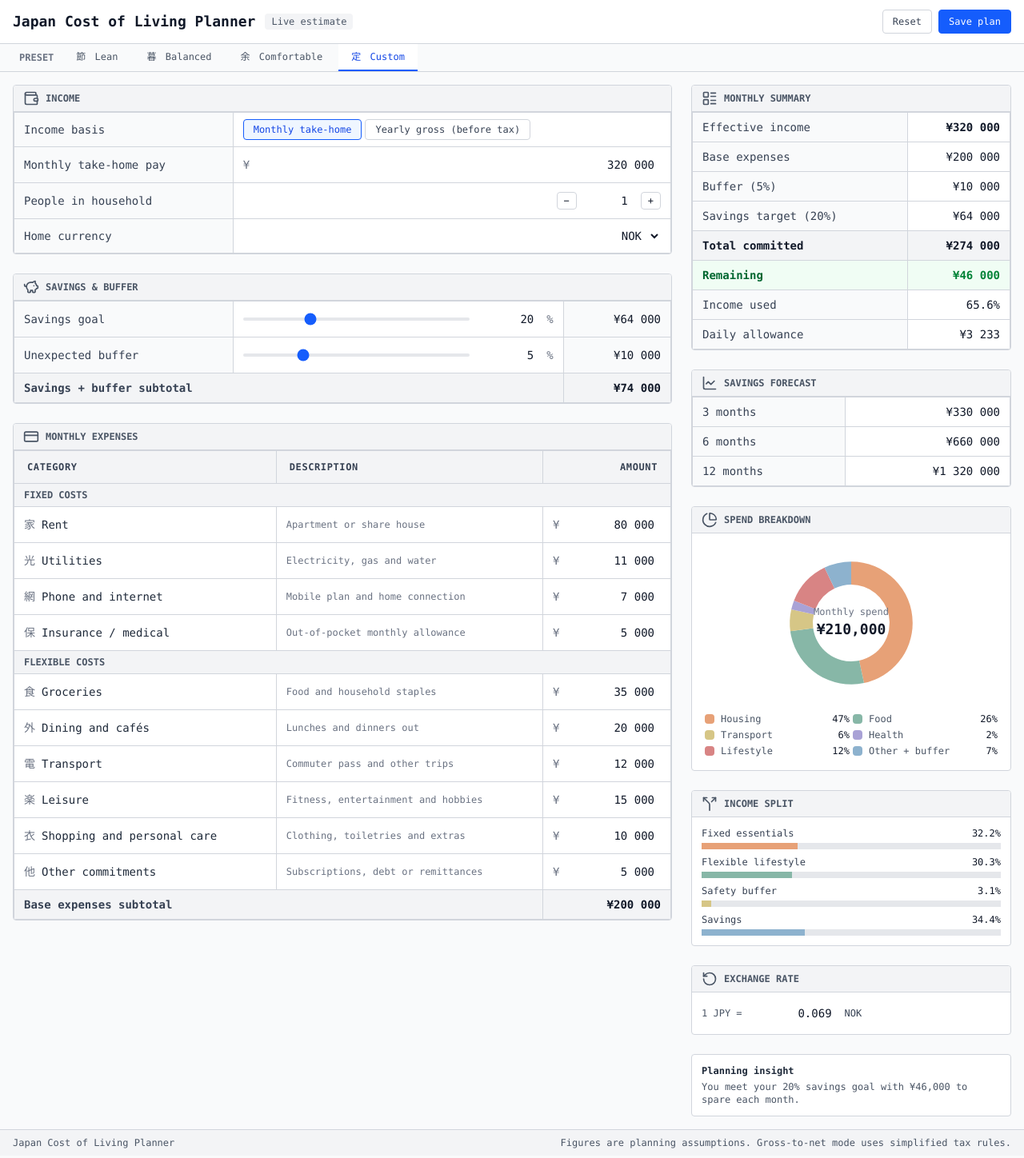
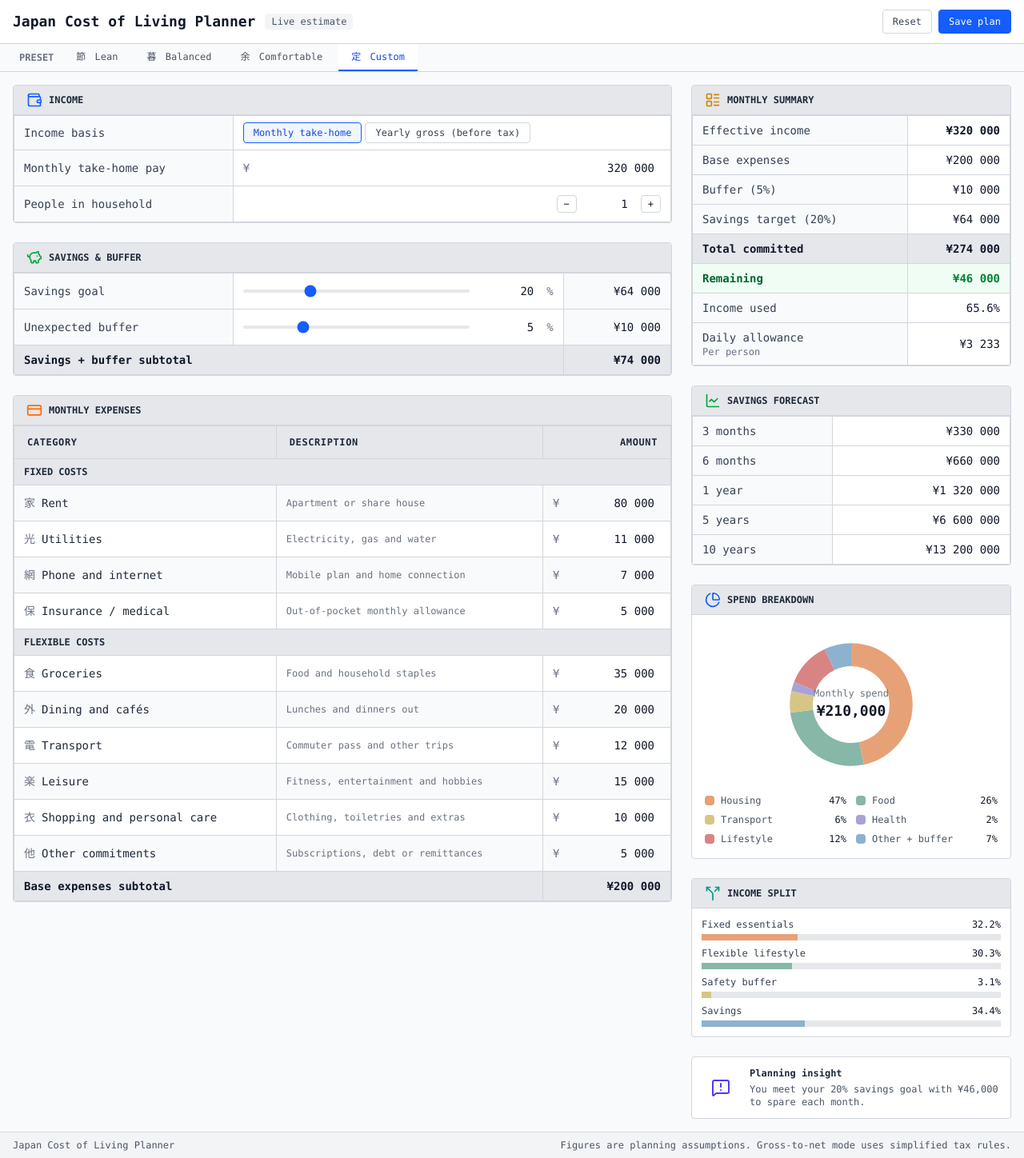
Before and after one commit to dewald-els/svelte-expenses-calculator, a Svelte app: page / in a window 1280 px wide. Shown: the whole page at 80% size. Built offline with nearby package versions, Linux system fonts and the light colour scheme.

Commit message:
feat: Better UI, savings forecast, per person spend

```diff
--- a/src/App.svelte
+++ b/src/App.svelte
@@ -11,14 +11,12 @@
   import {
     computePresetExpenses,
     createDefaultPlanInput,
-    currencyRates,
     findMatchingPresetName,
     presetExpenses,
   } from "./lib/planner/presets";
   import {
     fixedExpenseFields,
     flexibleExpenseFields,
-    type CurrencyCode,
     type EmploymentDurationBand,
     type ExpenseId,
     type IncomeInputMode,
@@ -55,10 +53,8 @@
     savingsForecast: `<g fill="none" stroke="currentColor" stroke-linecap="round" stroke-linejoin="round" stroke-width="2"><path d="M3 3v16a2 2 0 0 0 2 2h16"/><path d="m19 9l-5 5l-4-4l-3 3"/></g>`,
     spendBreakdown: `<g fill="none" stroke="currentColor" stroke-linecap="round" stroke-linejoin="round" stroke-width="2"><path d="M21 12c.552 0 1.005-.449.95-.998a10 10 0 0 0-8.953-8.951c-.55-.055-.998.398-.998.95v8a1 1 0 0 0 1 1z"/><path d="M21.21 15.89A10 10 0 1 1 8 2.83"/></g>`,
     incomeSplit: `<g fill="none" stroke="currentColor" stroke-linecap="round" stroke-linejoin="round" stroke-width="2"><path d="M16 3h5v5M8 3H3v5"/><path d="M12 22v-8.3a4 4 0 0 0-1.172-2.872L3 3m12 6l6-6"/></g>`,
-    exchangeRate: `<g fill="none" stroke="currentColor" stroke-linecap="round" stroke-linejoin="round" stroke-width="2"><path d="M3 12a9 9 0 1 0 9-9a9.75 9.75 0 0 0-6.74 2.74L3 8"/><path d="M3 3v5h5"/></g>`,
+    taxBreakdown: `<path fill="none" stroke="currentColor" stroke-linecap="round" stroke-linejoin="round" stroke-width="2" d="M22 17a2 2 0 0 1-2 2H6.828a2 2 0 0 0-1.414.586l-2.202 2.202A.71.71 0 0 1 2 21.286V5a2 2 0 0 1 2-2h16a2 2 0 0 1 2 2zm-10-2h.01M12 7v4"/>`,
   };
-
-  const currencyOptions = Object.keys(currencyRates) as CurrencyCode[];
   const durationOptions: Array<{
     value: EmploymentDurationBand;
     label: string;
@@ -141,16 +137,6 @@
 
   function stepHousehold(direction: number): void {
     updateHousehold(String(planInput.household + direction));
-  }
-
-  function updateCurrency(value: string): void {
-    const currency = value as CurrencyCode;
-    planInput.currency = currency;
-    planInput.exchangeRate = currencyRates[currency] ?? planInput.exchangeRate;
-  }
-
-  function updateExchangeRate(value: string): void {
-    planInput.exchangeRate = clampNumber(value);
   }
 
   function updateTaxResidency(value: string): void {
@@ -265,9 +251,9 @@
       <section class="lg:col-span-2 space-y-6">
         <!-- Income section -->
         <div class="overflow-hidden overflow-x-auto rounded border border-gray-300 bg-white">
-          <div class="flex items-center gap-2 border-b border-gray-300 bg-gray-100 px-3 py-1.5">
-            <Icon svg={sectionIcons.income} class="h-5 w-5 text-gray-600" />
-            <span class="text-xs font-semibold uppercase text-gray-600">Income</span>
+          <div class="flex items-center gap-2 border-b border-gray-300 bg-gray-200 px-4 py-2">
+            <Icon svg={sectionIcons.income} class="h-5 w-5 text-blue-600" />
+            <span class="text-xs font-bold uppercase text-gray-800">Income</span>
           </div>
           <table class="w-full border-collapse text-sm">
             <tbody class="divide-y divide-gray-200">
@@ -454,25 +440,18 @@
                 {/if}
               {/if}
 
-              <tr>
-                <td class="border border-gray-300 bg-gray-50 px-3 py-2 font-medium text-gray-700">Home currency</td>
-                <td class="border border-gray-300 px-3 py-2">
-                  <select
-                    value={planInput.currency}
-                    onchange={(event) => updateCurrency(selectValue(event))}
-                    class="cell-select"
-                  >
-                    {#each currencyOptions as currency (currency)}
-                      <option value={currency}>{currency}</option>
-                    {/each}
-                  </select>
-                </td>
-              </tr>
             </tbody>
           </table>
+        </div>
 
         {#if planResult.takeHomeEstimate}
-            <div class="border-t border-gray-300 bg-gray-50 px-3 py-2 text-xs text-gray-600">
+          <div class="flex gap-3 rounded border border-gray-300 bg-white p-3 text-xs text-gray-600">
+            <div class="flex items-center justify-center px-3">
+              <Icon svg={sectionIcons.taxBreakdown} class="h-6 w-6 shrink-0 text-indigo-600" />
+            </div>
+            <div>
+              <strong class="mb-1 block text-gray-800">Tax breakdown</strong>
+              <p>
                 Gross {formatYen(planResult.takeHomeEstimate.monthlyGross)} − income tax {formatYen(planResult.takeHomeEstimate.monthlyIncomeTax)}
                 {#if planResult.takeHomeEstimate.monthlyResidentTax > 0}
                   − inhabitant tax {formatYen(planResult.takeHomeEstimate.monthlyResidentTax)}
@@ -480,15 +459,16 @@
                 − social insurance {formatYen(planResult.takeHomeEstimate.monthlySocialInsurance)}
                 − employment insurance {formatYen(planResult.takeHomeEstimate.monthlyEmploymentInsurance)}.
                 Profile {planResult.takeHomeEstimate?.profileMode === "auto" ? "auto" : "manual"}, residency {planResult.takeHomeEstimate?.appliedResidency}, bracket {planResult.takeHomeEstimate?.taxBracketLabel}.
+              </p>
+            </div>
           </div>
         {/if}
-        </div>
 
         <!-- Savings and buffer section -->
         <div class="overflow-hidden overflow-x-auto rounded border border-gray-300 bg-white">
-          <div class="flex items-center gap-2 border-b border-gray-300 bg-gray-100 px-3 py-1.5">
-            <Icon svg={sectionIcons.savingsAndBuffer} class="h-5 w-5 text-gray-600" />
-            <span class="text-xs font-semibold uppercase text-gray-600">Savings &amp; buffer</span>
+          <div class="flex items-center gap-2 border-b border-gray-300 bg-gray-200 px-4 py-2">
+            <Icon svg={sectionIcons.savingsAndBuffer} class="h-5 w-5 text-green-600" />
+            <span class="text-xs font-bold uppercase text-gray-800">Savings &amp; buffer</span>
           </div>
           <table class="w-full border-collapse text-sm">
             <tbody class="divide-y divide-gray-200">
@@ -546,8 +526,8 @@
                   {formatYen(planResult.monthlySpend - planResult.baseExpenses)}
                 </td>
               </tr>
-              <tr class="bg-gray-100 font-semibold">
-                <td colspan="2" class="border border-gray-300 px-3 py-2 text-gray-700">
+              <tr class="bg-gray-200 font-bold">
+                <td colspan="2" class="border border-gray-300 px-3 py-2 text-gray-900">
                   Savings + buffer subtotal
                 </td>
                 <td class="border border-gray-300 px-3 py-2 text-right font-mono">
@@ -563,20 +543,20 @@
 
         <!-- Expenses section -->
         <div class="overflow-hidden overflow-x-auto rounded border border-gray-300 bg-white">
-          <div class="flex items-center gap-2 border-b border-gray-300 bg-gray-100 px-3 py-1.5">
-            <Icon svg={sectionIcons.monthlyExpenses} class="h-5 w-5 text-gray-600" />
-            <span class="text-xs font-semibold uppercase text-gray-600">Monthly expenses</span>
+          <div class="flex items-center gap-2 border-b border-gray-300 bg-gray-200 px-4 py-2">
+            <Icon svg={sectionIcons.monthlyExpenses} class="h-5 w-5 text-orange-500" />
+            <span class="text-xs font-bold uppercase text-gray-800">Monthly expenses</span>
           </div>
           <table class="w-full border-collapse text-sm">
             <thead>
               <tr>
-                <th class="border border-gray-300 bg-gray-100 px-4 py-3 text-left text-xs font-semibold text-gray-700 uppercase tracking-wider">
+                <th class="border border-gray-300 bg-gray-200 px-4 py-3 text-left text-xs font-bold text-gray-800 uppercase tracking-wider">
                   Category
                 </th>
-                <th class="border border-gray-300 bg-gray-100 px-4 py-3 text-left text-xs font-semibold text-gray-700 uppercase tracking-wider">
+                <th class="border border-gray-300 bg-gray-200 px-4 py-3 text-left text-xs font-bold text-gray-800 uppercase tracking-wider">
                   Description
                 </th>
-                <th class="w-40 border border-gray-300 bg-gray-100 px-4 py-3 text-right text-xs font-semibold text-gray-700 uppercase tracking-wider">
+                <th class="w-40 border border-gray-300 bg-gray-200 px-4 py-3 text-right text-xs font-bold text-gray-800 uppercase tracking-wider">
                   Amount
                 </th>
               </tr>
@@ -586,13 +566,13 @@
                 <tr>
                   <td
                     colspan="3"
-                    class="border border-gray-300 bg-gray-100 px-3 py-1.5 text-xs font-semibold uppercase text-gray-600"
+                    class="border border-gray-300 bg-gray-200 px-3 py-2 text-xs font-bold uppercase text-gray-800"
                   >
                     {group.group}
                   </td>
                 </tr>
                 {#each group.fields as field (field.id)}
-                  <tr class="hover:bg-gray-50">
+                  <tr class="odd:bg-white even:bg-gray-50 hover:bg-gray-100">
                     <td class="border border-gray-300 px-3 py-2 font-medium text-gray-800">
                       <span class="mr-2 text-gray-500">{field.icon}</span>{field.label}
                     </td>
@@ -610,8 +590,8 @@
                   </tr>
                 {/each}
               {/each}
-              <tr class="bg-gray-100 font-semibold">
-                <td colspan="2" class="border border-gray-300 px-3 py-2 text-gray-700">Base expenses subtotal</td>
+              <tr class="bg-gray-200 font-bold">
+                <td colspan="2" class="border border-gray-300 px-3 py-2 text-gray-900">Base expenses subtotal</td>
                 <td class="border border-gray-300 px-3 py-2 text-right font-mono">
                   {formatYen(planResult.baseExpenses)}
                 </td>
@@ -625,9 +605,9 @@
       <aside class="space-y-6">
         <!-- Summary table -->
         <div class="overflow-hidden overflow-x-auto rounded border border-gray-300 bg-white">
-          <div class="flex items-center gap-2 border-b border-gray-300 bg-gray-100 px-3 py-1.5">
-            <Icon svg={sectionIcons.monthlySummary} class="h-5 w-5 text-gray-600" />
-            <span class="text-xs font-semibold uppercase text-gray-600">Monthly summary</span>
+          <div class="flex items-center gap-2 border-b border-gray-300 bg-gray-200 px-4 py-2">
+            <Icon svg={sectionIcons.monthlySummary} class="h-5 w-5 text-yellow-600" />
+            <span class="text-xs font-bold uppercase text-gray-800">Monthly summary</span>
           </div>
           <table class="w-full border-collapse text-sm">
             <tbody class="divide-y divide-gray-200">
@@ -655,7 +635,7 @@
                   {formatYen(planResult.targetMonthlySavings)}
                 </td>
               </tr>
-              <tr class="bg-gray-100 font-semibold">
+              <tr class="bg-gray-200 font-bold">
                 <td class="border border-gray-300 px-3 py-2 text-gray-900">Total committed</td>
                 <td class="border border-gray-300 px-3 py-2 text-right font-mono">
                   {formatYen(planResult.monthlySpend + planResult.targetMonthlySavings)}
@@ -676,7 +656,10 @@
                 </td>
               </tr>
               <tr>
-                <td class="border border-gray-300 bg-gray-50 px-3 py-2 font-medium text-gray-700">Daily allowance</td>
+                <td class="border border-gray-300 bg-gray-50 px-3 py-2 font-medium text-gray-700">
+                  Daily allowance
+                  <span class="block text-xs font-normal text-gray-500">Per person</span>
+                </td>
                 <td class="border border-gray-300 px-3 py-2 text-right font-mono">
                   {formatYen(planResult.dailyFlexibleAllowance)}
                 </td>
@@ -687,9 +670,9 @@
 
         <!-- Projections -->
         <div class="overflow-hidden overflow-x-auto rounded border border-gray-300 bg-white">
-          <div class="flex items-center gap-2 border-b border-gray-300 bg-gray-100 px-3 py-1.5">
-            <Icon svg={sectionIcons.savingsForecast} class="h-5 w-5 text-gray-600" />
-            <span class="text-xs font-semibold uppercase text-gray-600">Savings forecast</span>
+          <div class="flex items-center gap-2 border-b border-gray-300 bg-gray-200 px-4 py-2">
+            <Icon svg={sectionIcons.savingsForecast} class="h-5 w-5 text-green-600" />
+            <span class="text-xs font-bold uppercase text-gray-800">Savings forecast</span>
           </div>
           <table class="w-full border-collapse text-sm">
             <tbody class="divide-y divide-gray-200">
@@ -702,8 +685,16 @@
                 <td class="border border-gray-300 px-3 py-2 text-right font-mono">{formatYen(planResult.sixMonthSavings)}</td>
               </tr>
               <tr>
-                <td class="border border-gray-300 bg-gray-50 px-3 py-2 font-medium text-gray-700">12 months</td>
+                <td class="border border-gray-300 bg-gray-50 px-3 py-2 font-medium text-gray-700">1 year</td>
                 <td class="border border-gray-300 px-3 py-2 text-right font-mono">{formatYen(planResult.twelveMonthSavings)}</td>
+              </tr>
+              <tr>
+                <td class="border border-gray-300 bg-gray-50 px-3 py-2 font-medium text-gray-700">5 years</td>
+                <td class="border border-gray-300 px-3 py-2 text-right font-mono">{formatYen(planResult.fiveYearSavings)}</td>
+              </tr>
+              <tr>
+                <td class="border border-gray-300 bg-gray-50 px-3 py-2 font-medium text-gray-700">10 years</td>
+                <td class="border border-gray-300 px-3 py-2 text-right font-mono">{formatYen(planResult.tenYearSavings)}</td>
               </tr>
             </tbody>
           </table>
@@ -711,23 +702,29 @@
 
         <!-- Chart -->
         <div class="overflow-hidden overflow-x-auto rounded border border-gray-300 bg-white">
-          <div class="flex items-center gap-2 border-b border-gray-300 bg-gray-100 px-3 py-1.5">
-            <Icon svg={sectionIcons.spendBreakdown} class="h-5 w-5 text-gray-600" />
-            <span class="text-xs font-semibold uppercase text-gray-600">Spend breakdown</span>
+          <div class="flex items-center gap-2 border-b border-gray-300 bg-gray-200 px-4 py-2">
+            <Icon svg={sectionIcons.spendBreakdown} class="h-5 w-5 text-blue-600" />
+            <span class="text-xs font-bold uppercase text-gray-800">Spend breakdown</span>
           </div>
           <div class="p-4">
             <ExpenseDonut
               slices={planResult.chartSlices}
               total={planResult.monthlySpend}
             />
-            <div class="mt-4 grid grid-cols-2 gap-1 text-xs">
+            <div class="mt-4 grid grid-cols-2 gap-x-3 gap-y-2 text-xs">
               {#each planResult.chartSlices as slice (slice.name)}
-                <div class="flex items-center gap-2">
-                  <span class="inline-block h-3 w-3 rounded-sm" style={`background:${slice.color}`}></span>
-                  <span class="text-gray-600">{slice.name}</span>
-                  <span class="ml-auto font-mono">
-                    {Math.round((slice.amount / Math.max(planResult.monthlySpend, 1)) * 100)}%
-                  </span>
+                {@const percent = Math.round(
+                  (slice.amount / Math.max(planResult.monthlySpend, 1)) * 100,
+                )}
+                <div class="flex items-center justify-between gap-2">
+                  <div class="flex min-w-0 items-center gap-2">
+                    <span
+                      class="inline-block h-3 w-3 shrink-0 rounded-sm"
+                      style={`background:${slice.color}`}
+                    ></span>
+                    <span class="truncate text-gray-600">{slice.name}</span>
+                  </div>
+                  <span class="font-mono tabular-nums">{percent}%</span>
                 </div>
               {/each}
             </div>
@@ -736,9 +733,9 @@
 
         <!-- Income split -->
         <div class="overflow-hidden overflow-x-auto rounded border border-gray-300 bg-white">
-          <div class="flex items-center gap-2 border-b border-gray-300 bg-gray-100 px-3 py-1.5">
-            <Icon svg={sectionIcons.incomeSplit} class="h-5 w-5 text-gray-600" />
-            <span class="text-xs font-semibold uppercase text-gray-600">Income split</span>
+          <div class="flex items-center gap-2 border-b border-gray-300 bg-gray-200 px-4 py-2">
+            <Icon svg={sectionIcons.incomeSplit} class="h-5 w-5 text-teal-600" />
+            <span class="text-xs font-bold uppercase text-gray-800">Income split</span>
           </div>
           <div class="space-y-2 p-3 text-xs">
             {#each planResult.incomeSplit as split (split.name)}
@@ -758,33 +755,15 @@
           </div>
         </div>
 
-        <!-- Exchange rate -->
-        <div class="overflow-hidden overflow-x-auto rounded border border-gray-300 bg-white">
-          <div class="flex items-center gap-2 border-b border-gray-300 bg-gray-100 px-3 py-1.5">
-            <Icon svg={sectionIcons.exchangeRate} class="h-5 w-5 text-gray-600" />
-            <span class="text-xs font-semibold uppercase text-gray-600">Exchange rate</span>
+        <!-- Insight -->
+        <div class="flex gap-3 rounded border border-gray-300 bg-white p-3 text-xs text-gray-600">
+          <div class="flex items-center justify-center px-3">
+            <Icon svg={sectionIcons.taxBreakdown} class="h-6 w-6 shrink-0 text-indigo-600" />
           </div>
-          <div class="p-3">
-            <div class="flex items-center gap-2">
-              <span class="text-xs text-gray-600">1 JPY =</span>
-              <input
-                id="exchange-rate-input"
-                type="number"
-                min="0"
-                step="0.0001"
-                value={planInput.exchangeRate}
-                oninput={(event) => updateExchangeRate(inputValue(event))}
-                class="cell-input w-28"
-              />
-              <span class="text-xs font-medium text-gray-700">{planInput.currency}</span>
+          <div>
+            <strong class="mb-1 block text-gray-800">Planning insight</strong>
+            <p>{planResult.insight}</p>
           </div>
-          </div>
-        </div>
-
-        <!-- Insight -->
-        <div class="rounded border border-gray-300 bg-white p-3 text-xs text-gray-600">
-          <strong class="block text-gray-800">Planning insight</strong>
-          <p class="mt-1">{planResult.insight}</p>
         </div>
       </aside>
     </div>
--- a/src/lib/planner/engine.ts
+++ b/src/lib/planner/engine.ts
@@ -252,7 +252,6 @@ export function calculatePlan(input: PlanInput): PlanResult {
 
   // 2. Sanitise scalar inputs
   const household = clamp(Math.floor(input.household || 1), 1, 10);
-  const exchangeRate = sanitise(input.exchangeRate);
   const bufferPercent = clamp(sanitise(input.bufferPercent), 0, 20);
   const savingsGoalPercent = clamp(sanitise(input.savingsGoalPercent), 0, 70);
 
@@ -303,8 +302,9 @@ export function calculatePlan(input: PlanInput): PlanResult {
     threeMonthSavings: monthlySavings * 3,
     sixMonthSavings: monthlySavings * 6,
     twelveMonthSavings: monthlySavings * 12,
+    fiveYearSavings: monthlySavings * 60,
+    tenYearSavings: monthlySavings * 120,
     dailyFlexibleAllowance: flexibleSpend / (30 * household),
-    convertedSpend: monthlySpend * exchangeRate,
     insight: buildInsight(monthlySavings, savingsGoalGap, savingsGoalPercent),
     takeHomeEstimate,
     chartSlices: [
--- a/src/lib/planner/persistence.ts
+++ b/src/lib/planner/persistence.ts
@@ -1,6 +1,5 @@
 import { expenseIds } from "./types";
 import type {
-  CurrencyCode,
   EmploymentDurationBand,
   ExpenseId,
   IncomeInputMode,
@@ -8,18 +7,8 @@ import type {
   TaxProfileMode,
   TaxResidency,
 } from "./types";
-import { currencyRates } from "./presets";
 
 const storageKey = "tokyoLivingPlan-v2";
-const currencyCodes: CurrencyCode[] = [
-  "USD",
-  "EUR",
-  "GBP",
-  "NOK",
-  "AUD",
-  "CAD",
-  "SGD",
-];
 const incomeModes: IncomeInputMode[] = ["monthlyTakeHome", "yearlyGross"];
 const taxProfileModes: TaxProfileMode[] = ["auto", "manual"];
 const employmentDurationBands: EmploymentDurationBand[] = [
@@ -34,15 +23,6 @@ function asNumber(value: unknown, fallback: number): number {
     return fallback;
   }
   return value;
-}
-
-function asCurrency(value: unknown, fallback: CurrencyCode): CurrencyCode {
-  if (typeof value !== "string") {
-    return fallback;
-  }
-  return currencyCodes.includes(value as CurrencyCode)
-    ? (value as CurrencyCode)
-    : fallback;
 }
 
 function asIncomeMode(
@@ -129,7 +109,6 @@ export function loadPlanDraft(defaultInput: PlanInput): PlanInput {
   }
 
   const data = parsed as Record<string, unknown>;
-  const currency = asCurrency(data.currency, defaultInput.currency);
   const taxAssumptionsRaw =
     typeof data.taxAssumptions === "object" && data.taxAssumptions !== null
       ? (data.taxAssumptions as Record<string, unknown>)
@@ -146,11 +125,6 @@ export function loadPlanDraft(defaultInput: PlanInput): PlanInput {
     household: Math.min(
       10,
       Math.max(1, Math.round(asNumber(data.household, defaultInput.household))),
-    ),
-    currency,
-    exchangeRate: Math.max(
-      0,
-      asNumber(data.exchangeRate, currencyRates[currency]),
     ),
     bufferPercent: Math.min(
       20,
--- a/src/lib/planner/presets.ts
+++ b/src/lib/planner/presets.ts
@@ -1,19 +1,8 @@
 import type {
-  CurrencyCode,
   ExpenseId,
   LifestylePresetName,
   PlanInput,
 } from "./types";
-
-export const currencyRates: Record<CurrencyCode, number> = {
-  USD: 0.0067,
-  EUR: 0.0062,
-  GBP: 0.0053,
-  NOK: 0.069,
-  AUD: 0.0102,
-  CAD: 0.0092,
-  SGD: 0.009,
-};
 
 // ── Preset configuration ──────────────────────────────────────────
 // Each preset defines:
@@ -145,8 +134,6 @@ export function createDefaultPlanInput(): PlanInput {
     incomeMode: "monthlyTakeHome",
     yearlyGrossIncome: 5500000,
     household: 1,
-    currency: "NOK",
-    exchangeRate: currencyRates.NOK,
     bufferPercent: 5,
     savingsGoalPercent: 20,
     taxAssumptions: {
```
Also changed, not shown: src/lib/planner/types.ts (+2 -12 lines). Lines whose indentation alone changed are shown as unchanged.
